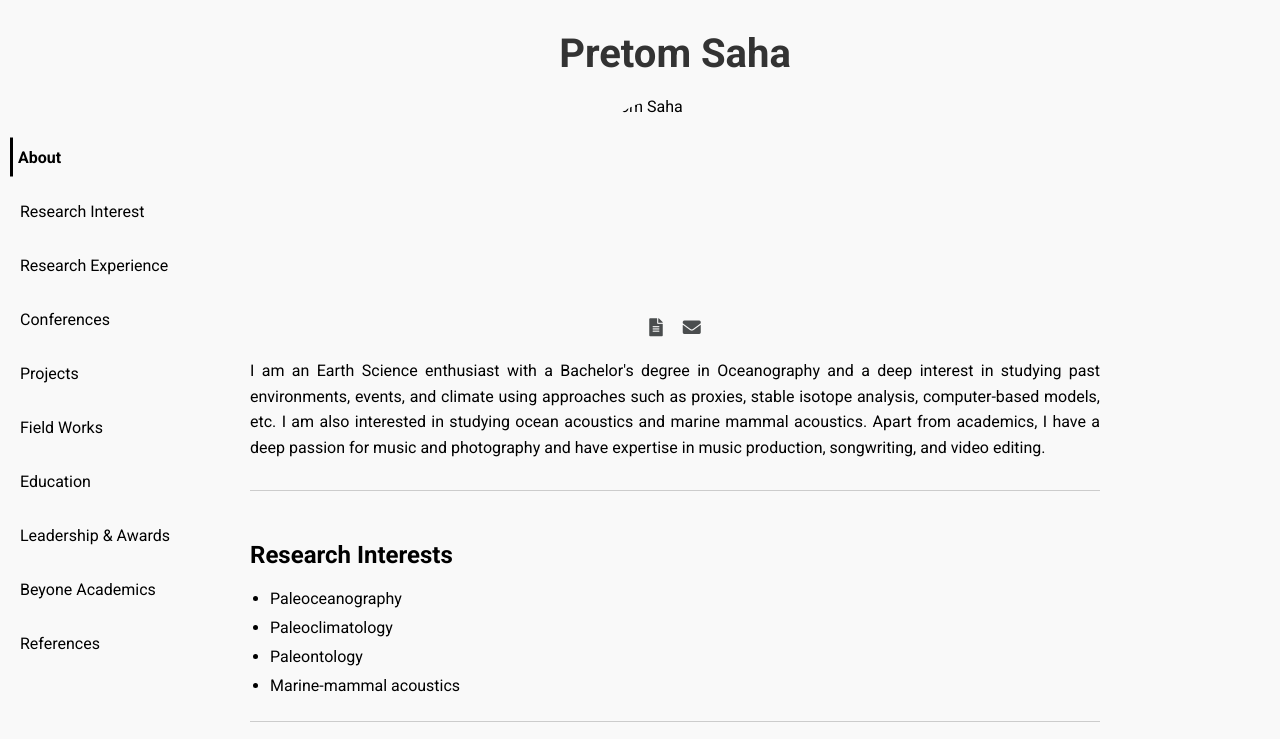
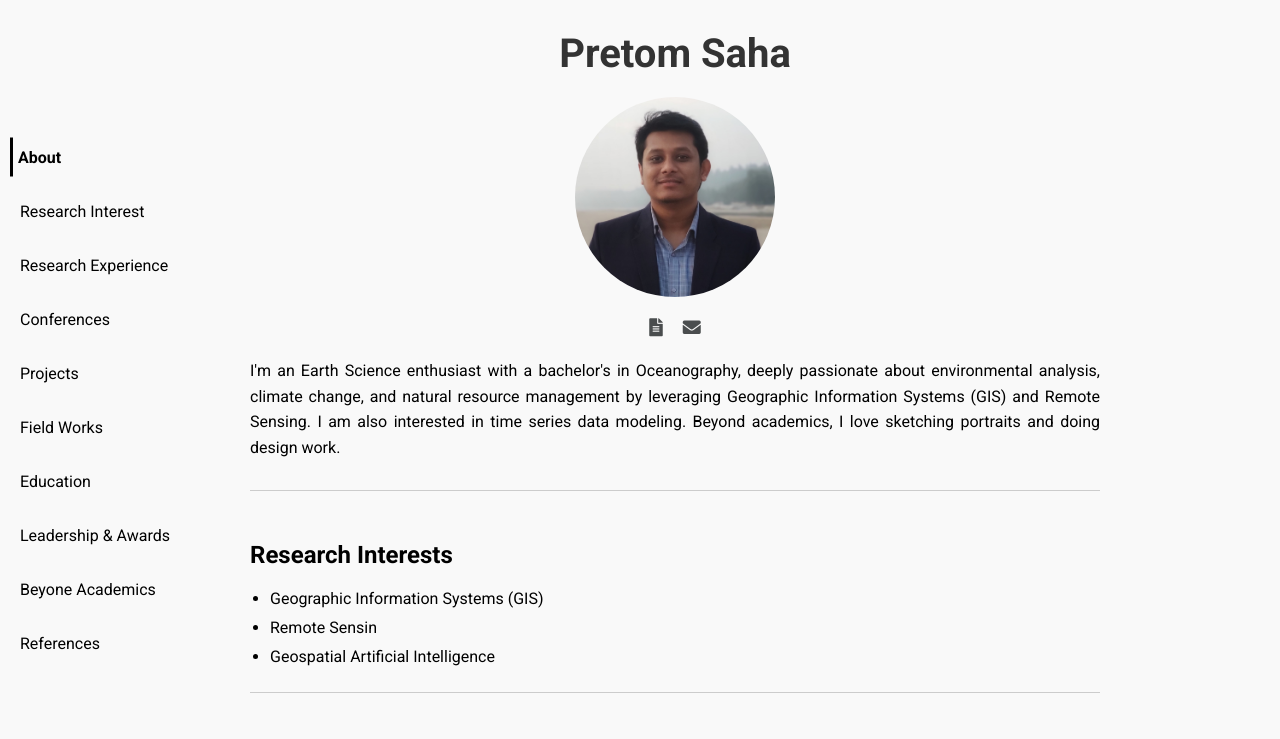
Before and after one commit to PretomSaha/PretomSaha.github.io, a plain HTML site: page index.html in a window 1280 px wide. Shown: the top 739 px of the page. Drawn offline with Linux system fonts and the light colour scheme.

Commit message:
added image, updated about section

```diff
--- a/index.html
+++ b/index.html
@@ -79,7 +79,7 @@
 
             <section id="about">
                 <h1>Pretom Saha</h1> <!-- Name displayed prominently -->
-                <img src="images/CV_pic.png" alt="Pretom Saha" class="profile-image"> <!-- Add your image here -->
+                <img src="pretomsaha.jpg" alt="Pretom Saha" class="profile-image"> <!-- Add your image here -->
 
 
 
@@ -111,8 +111,7 @@
                     </a>
                 </div>
 
-                <p>I am an Earth Science enthusiast with a Bachelor's degree in Oceanography and a deep interest in studying past environments, events, and climate using approaches such as proxies, stable isotope analysis, computer-based models, etc. I am also interested in studying ocean acoustics and marine mammal acoustics. Apart from academics, I have a deep passion for music and photography and have expertise in music production, songwriting, and video editing.
-                    </p>
+                <p> I'm an Earth Science enthusiast with a bachelor's in Oceanography, deeply passionate about environmental analysis, climate change, and natural resource management by leveraging Geographic Information Systems (GIS) and Remote Sensing. I am also interested in time series data modeling. Beyond academics, I love sketching portraits and doing design work.</p>
             </section>
 
 
@@ -120,11 +119,9 @@
             <section id="research-interests">
                 <h2>Research Interests</h2>
                 <ul>
-                    <li>Paleoceanography</li>
-                    <li>Paleoclimatology</li>
-                    <li>Paleontology</li>
-                    <!-- <li>Ocean acoustics</li> -->
-                    <li>Marine-mammal acoustics</li>
+                    <li>Geographic Information Systems (GIS)</li>
+                    <li>Remote Sensin</li>
+                    <li> Geospatial Artificial Intelligence</li>
 
                 </ul>
             </section>
```
Also changed, not shown: pretomsaha.jpg (added), 1 other file.
